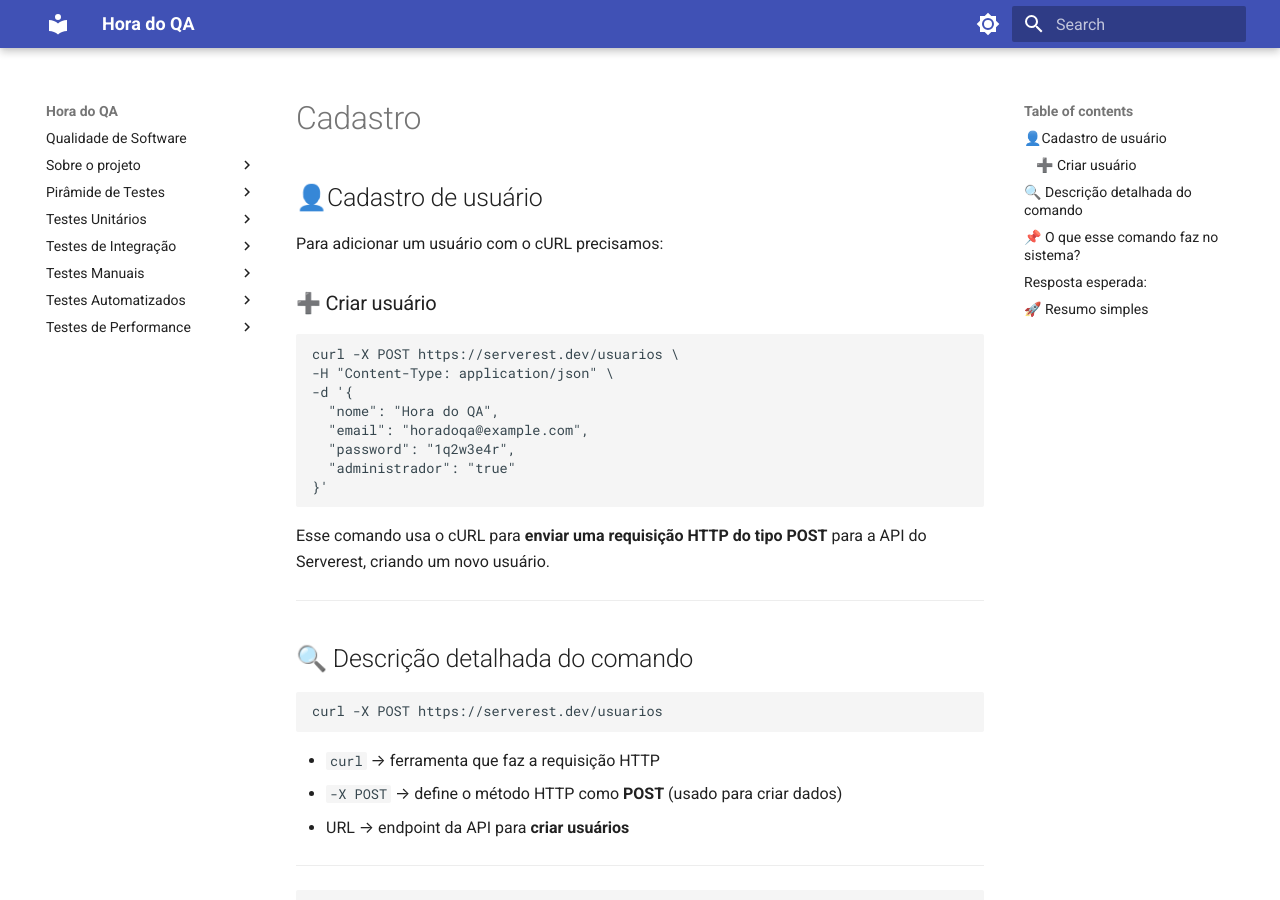
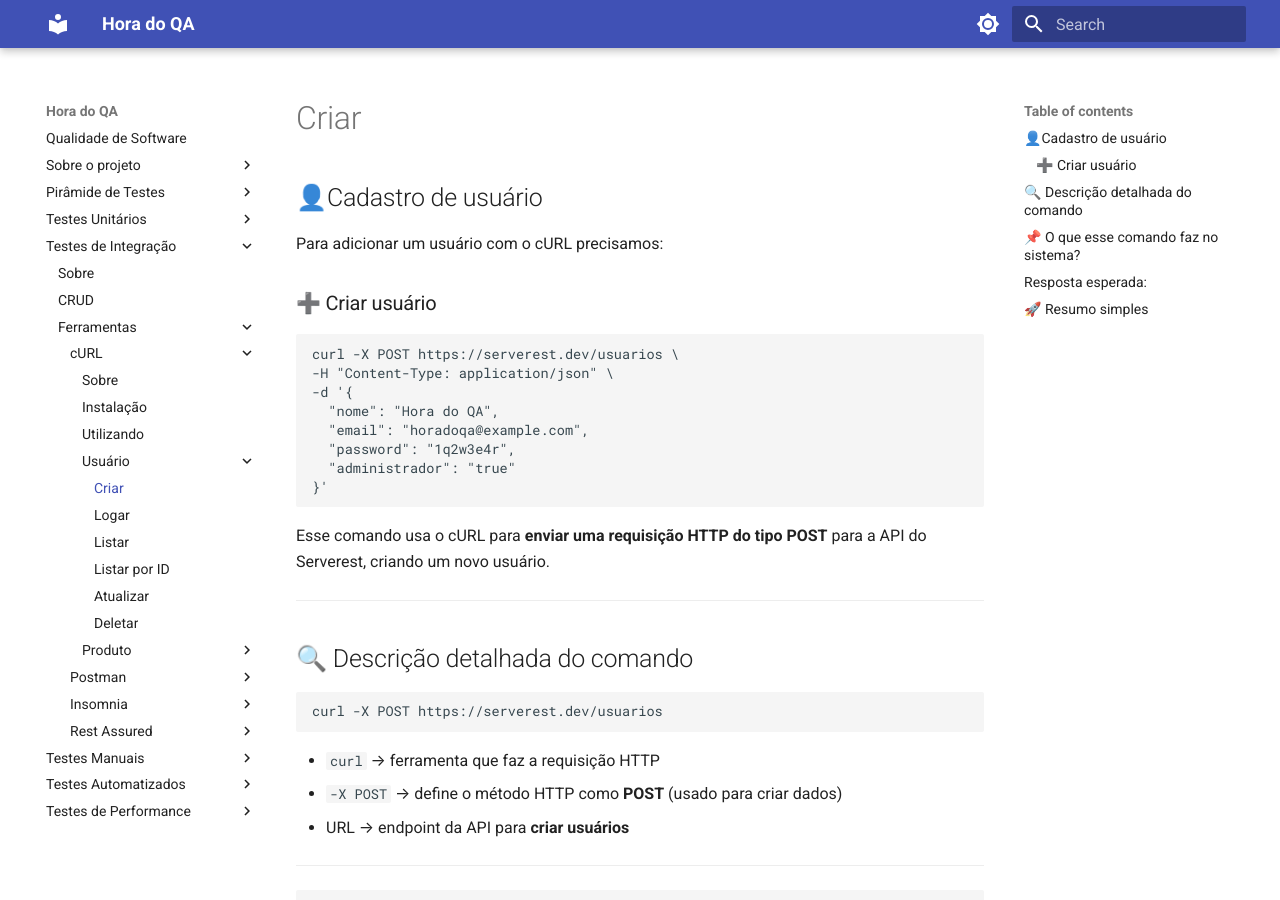
Before and after one commit to horadoqa/qualidade-software, an MkDocs documentation site: the page built from docs/integracao/tools/curl/usuario/cadastrar.md, in a window 1280 px wide and 900 px high. Built offline with MkDocs 1.6.1 and Material for MkDocs 9.7.7, drawn with Linux system fonts in a browser that asks for light colours.

Commit message:
Corrigindo links

```diff
--- a/mkdocs.yml
+++ b/mkdocs.yml
@@ -60,11 +60,13 @@
            - Criar: integracao/tools/curl/usuario/cadastrar.md
            - Logar: integracao/tools/curl/usuario/logar.md
            - Listar: integracao/tools/curl/usuario/listar.md
+           - Listar por ID: integracao/tools/curl/usuario/listar-id.md
            - Atualizar: integracao/tools/curl/usuario/atualizar.md
            - Deletar: integracao/tools/curl/usuario/deletar.md
         - Produto:
            - Criar: integracao/tools/curl/produto/criar.md
            - Listar: integracao/tools/curl/produto/listar.md
+           - Listar por ID: integracao/tools/curl/produto/listar-id.md
            - Atualizar: integracao/tools/curl/produto/atualizar.md
            - Deletar: integracao/tools/curl/produto/deletar.md
            - Dicas: integracao/tools/curl/dicas.md
```
Also changed, not shown: docs/integracao/tools/postman/teste.md (added, +3 -0 lines), docs/integracao/tools/curl/usuario/cadastrar.md (renamed from docs/integracao/tools/curl/usuario/cadastro.md), docs/integracao/tools/curl/usuario/logar.md (renamed from docs/integracao/tools/curl/usuario/login.md).
